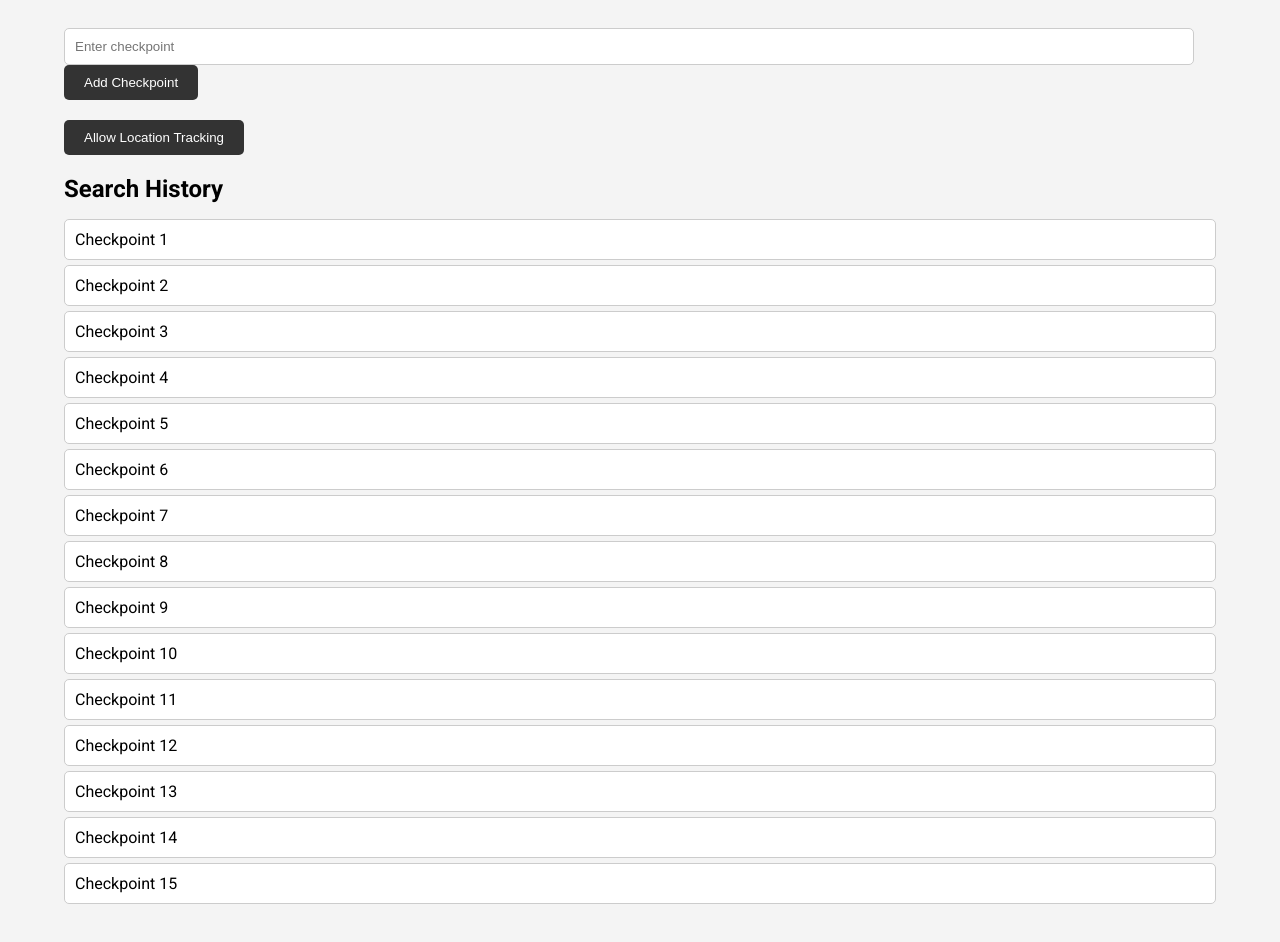
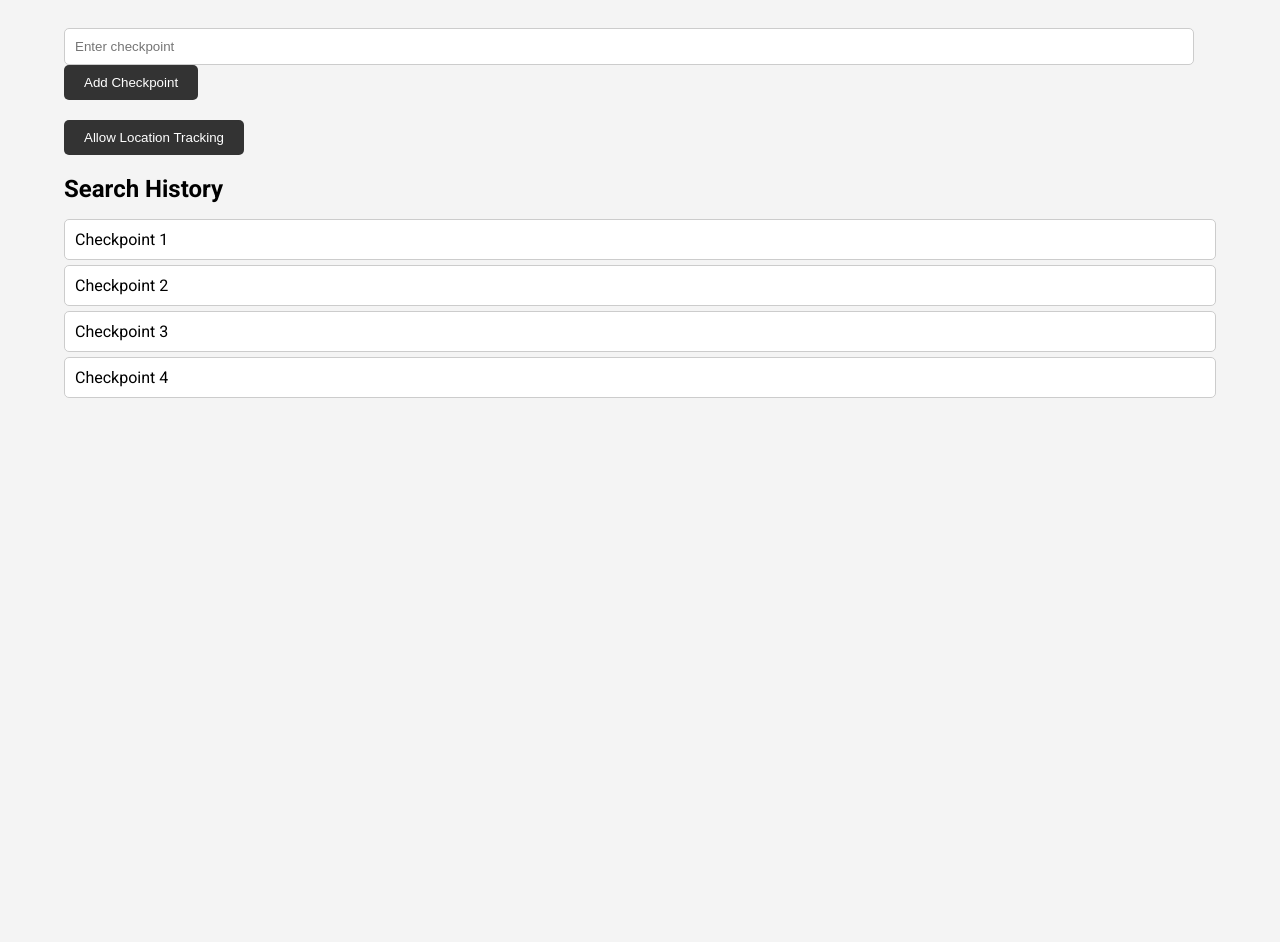
Before and after one commit to kachattathappa/hack.her.thon-vixen, a plain HTML site: page train.html in a window 1280 px wide. Shown: the part 70-1012 px from the top of the page. After the commit the page ends 800 px from the top, so only its background shows below. Drawn offline with Linux system fonts and the light colour scheme.

Commit message:
checkpoint

```diff
--- a/train.html
+++ b/train.html
@@ -91,18 +91,10 @@
                 <li>Checkpoint 2</li>
                 <li>Checkpoint 3</li>
                 <li>Checkpoint 4</li>
-                <li>Checkpoint 5</li>
-                <li>Checkpoint 6</li>
-                <li>Checkpoint 7</li>
-                <li>Checkpoint 8</li>
-                <li>Checkpoint 9</li>
-                <li>Checkpoint 10</li>
-                <li>Checkpoint 11</li>
-                <li>Checkpoint 12</li>
-                <li>Checkpoint 13</li>
-                <li>Checkpoint 14</li>
-                <li>Checkpoint 15</li>
+
+
             </ul>
         </div>
     </div>
 </body>
+<html>
```
